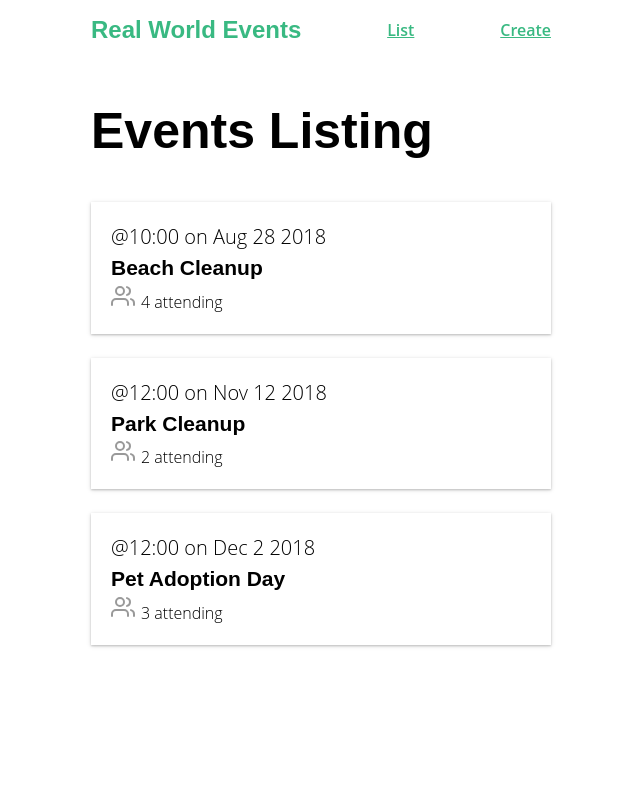
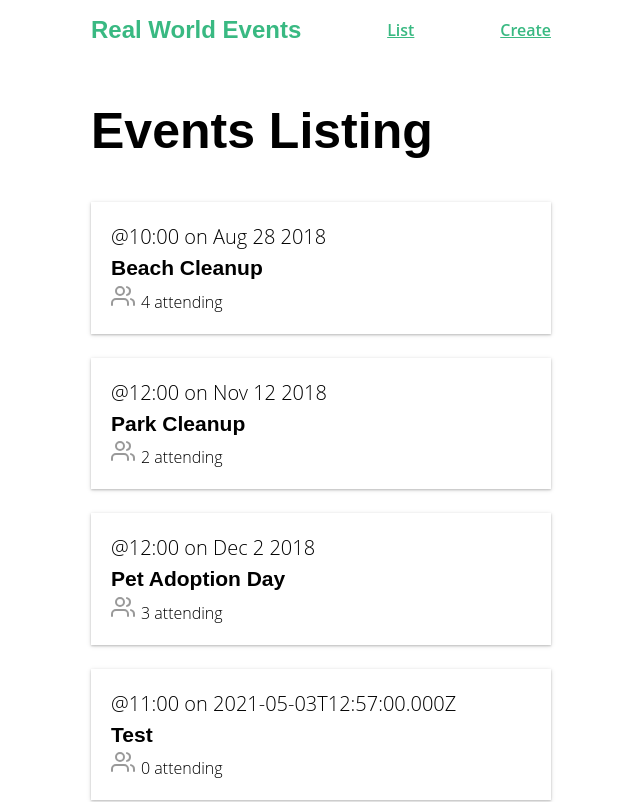
Before and after one commit to AlinaDev252/real-world-vue, a Vue app: page / in a window 1280 px wide. Shown: the top 802 px of the page, without its empty margins (319-959 px from the left). Built offline with nearby package versions, Linux system fonts and the light colour scheme; data requests are answered from the project's data file.

Commit message:
Add mutatios and actions

```diff
--- a/db.json
+++ b/db.json
@@ -71,6 +71,48 @@
           "name": "Mary Gordon"
         }
       ]
+    },
+    {
+      "id": 7935283,
+      "category": "animal welfare",
+      "organizer": {
+        "id": "abc123",
+        "name": "Adam Jahr"
+      },
+      "title": "Test",
+      "description": "Helping animales",
+      "location": "Rome",
+      "date": "2021-05-03T12:57:00.000Z",
+      "time": "11:00",
+      "attendees": []
+    },
+    {
+      "id": 7962180,
+      "category": "education",
+      "organizer": {
+        "id": "abc123",
+        "name": "Adam Jahr"
+      },
+      "title": "test again",
+      "description": "",
+      "location": "malaga",
+      "date": "2021-05-03T13:20:00.000Z",
+      "time": "4:00",
+      "attendees": []
+    },
+    {
+      "id": 1872270,
+      "category": "community",
+      "organizer": {
+        "id": "abc123",
+        "name": "Adam Jahr"
+      },
+      "title": "Samba party",
+      "description": "Greenyard party",
+      "location": "Bucharest",
+      "date": "2021-05-26T13:35:00.000Z",
+      "time": "9:00",
+      "attendees": []
     }
   ]
 }
--- a/src/services/EventService.js
+++ b/src/services/EventService.js
@@ -17,4 +17,7 @@ export default {
   getEvent(id) {
     return apiClient.get('/events/' + id)
   },
+  postEvent(event) {
+    return apiClient.post('/events', event)
+  },
 }
--- a/src/store/index.js
+++ b/src/store/index.js
@@ -1,5 +1,6 @@
 import Vue from 'vue'
 import Vuex from 'vuex'
+import EventService from '@/services/EventService.js'
 
 Vue.use(Vuex)
 
@@ -15,15 +16,20 @@ export default new Vuex.Store({
       'food',
       'community',
     ],
-    todos: [
-      { id: 1, text: '...', done: true },
-      { id: 2, text: '...', done: false },
-      { id: 3, text: '...', done: true },
-      { id: 4, text: '...', done: false },
-    ],
+    events: [],
   },
-  mutations: {},
-  actions: {},
+  mutations: {
+    ADD_EVENT(state, event) {
+      state.events.push(event)
+    },
+  },
+  actions: {
+    createEvent({ commit }, event) {
+      return EventService.postEvent(event).then(() => {
+        commit('ADD_EVENT', event)
+      })
+    },
+  },
     modules: {},
     // add a Getter to our Store
     getters: {
--- a/src/views/EventCreate.vue
+++ b/src/views/EventCreate.vue
@@ -1,7 +1,7 @@
 <template>
   <div>
-     <h1>Create an Event</h1>
-    <form>
+    <h1>Create an Event</h1>
+    <form @submit.prevent="createEvent">
       <label>Select a category</label>
       <select v-model="event.category">
         <option v-for="cat in categories" :key="cat">{{ cat }}</option>
@@ -50,6 +50,7 @@
 
 <script>
 import Datepicker from 'vuejs-datepicker'
+
 export default {
   components: {
     Datepicker,
@@ -66,6 +67,20 @@ export default {
     }
   },
   methods: {
+    createEvent() {
+      this.$store
+        .dispatch('createEvent', this.event)
+        .then(() => {
+          this.$router.push({
+            name: 'event-show',
+            params: { id: this.event.id },
+          })
+          this.event = this.createFreshEventObject()
+        })
+        .catch(() => {
+          console.log('There was a problem creating your event.')
+        })
+    },
     createFreshEvent() {
       const user = this.$store.state.user
       const id = Math.floor(Math.random() * 10000000)
--- a/src/views/EventShow.vue
+++ b/src/views/EventShow.vue
@@ -3,7 +3,7 @@
     <div class="event-header">
       <span class="eyebrow">@{{ event.time }} on {{ event.date }}</span>
       <h1 class="title">{{ event.title }}</h1>
-      <h5>Organized by {{ event.organizer }}</h5>
+      <h5>Organized by {{ event.organizer ? event.organizer.name : '' }}</h5>
       <h5>Category: {{ event.category }}</h5>
     </div>
     <BaseIcon name="map"><h2>Location</h2></BaseIcon>
@@ -12,7 +12,9 @@
     <p>{{ event.description }}</p>
     <h2>
       Attendees
-      <span class="badge -fill-gradient">{{ event.attendees ? event.attendees.length : 0 }}</span>
+      <span class="badge -fill-gradient">{{
+        event.attendees ? event.attendees.length : 0
+      }}</span>
     </h2>
     <ul class="list-group">
       <li
```
Lines whose indentation alone changed are shown as unchanged.
